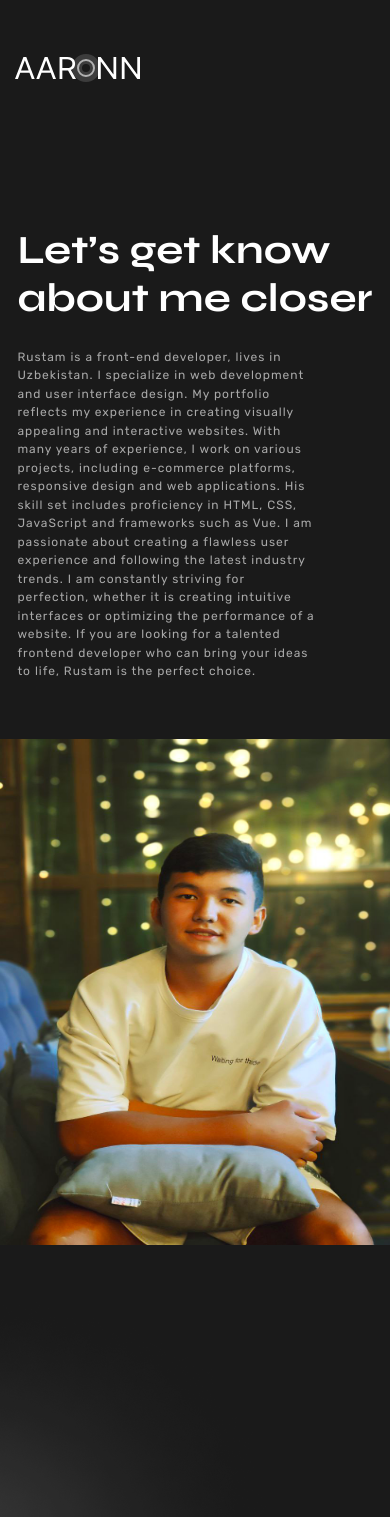
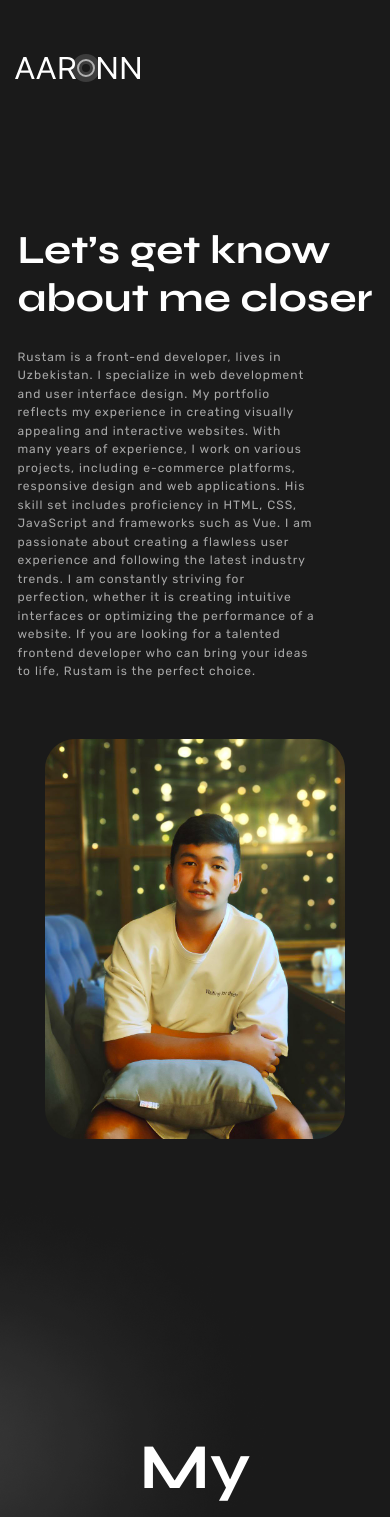
Before and after one commit to rustamfront22/Portfolio, a Vue app: page / in a window 390 px wide. Shown: the top 1517 px of the page. Built offline with nearby package versions, Linux system fonts and the light colour scheme.

Commit message:
исправление багов в вёрстке

```diff
--- a/src/components/About/About.scss
+++ b/src/components/About/About.scss
@@ -79,6 +79,10 @@
                 width: 454px;
                 height: 506px;
                 display: flex;
+                @media (max-width: 424px) {
+                    width: 300px;
+                    height: 400px;
+                }
             }
         }
     }
```
